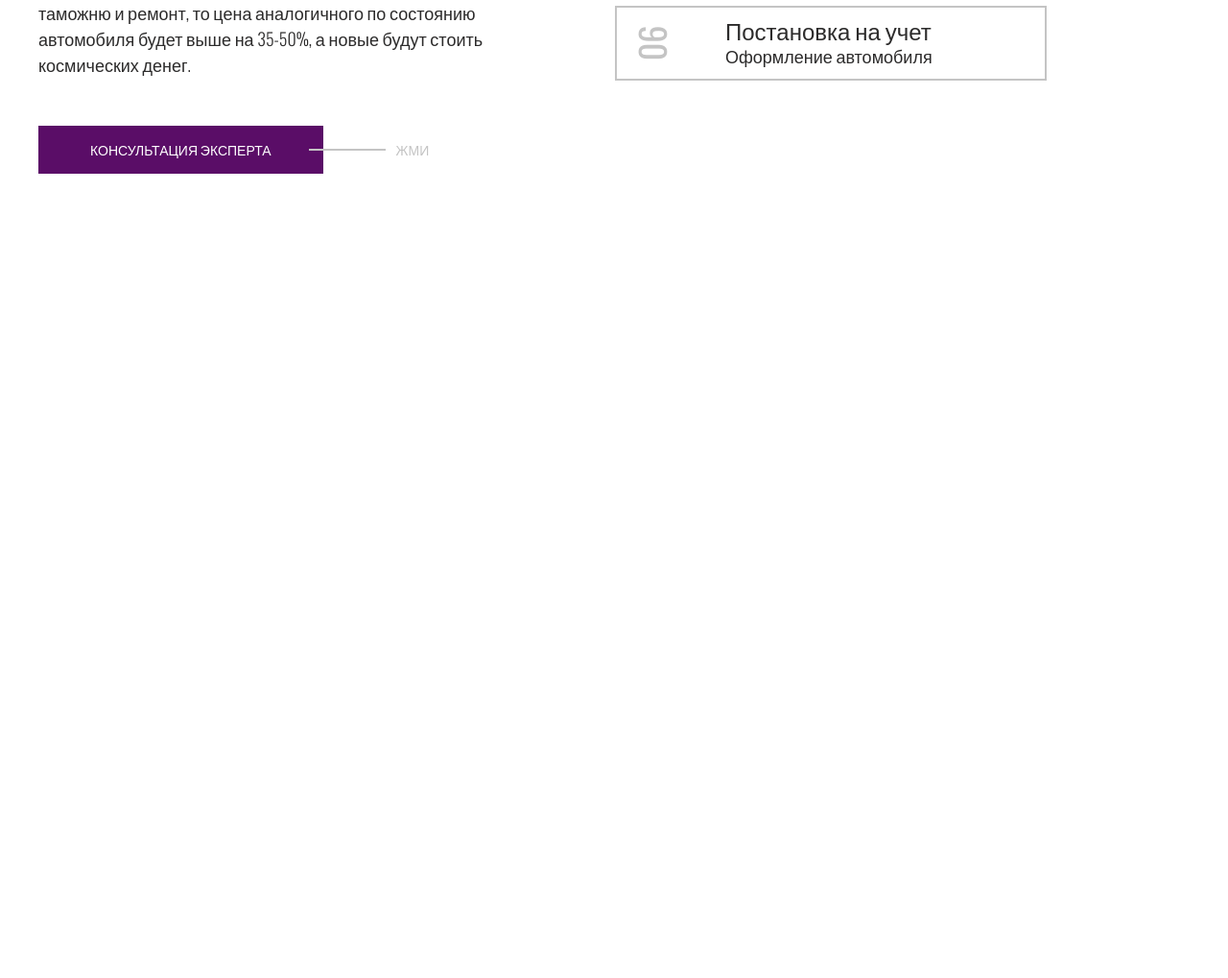
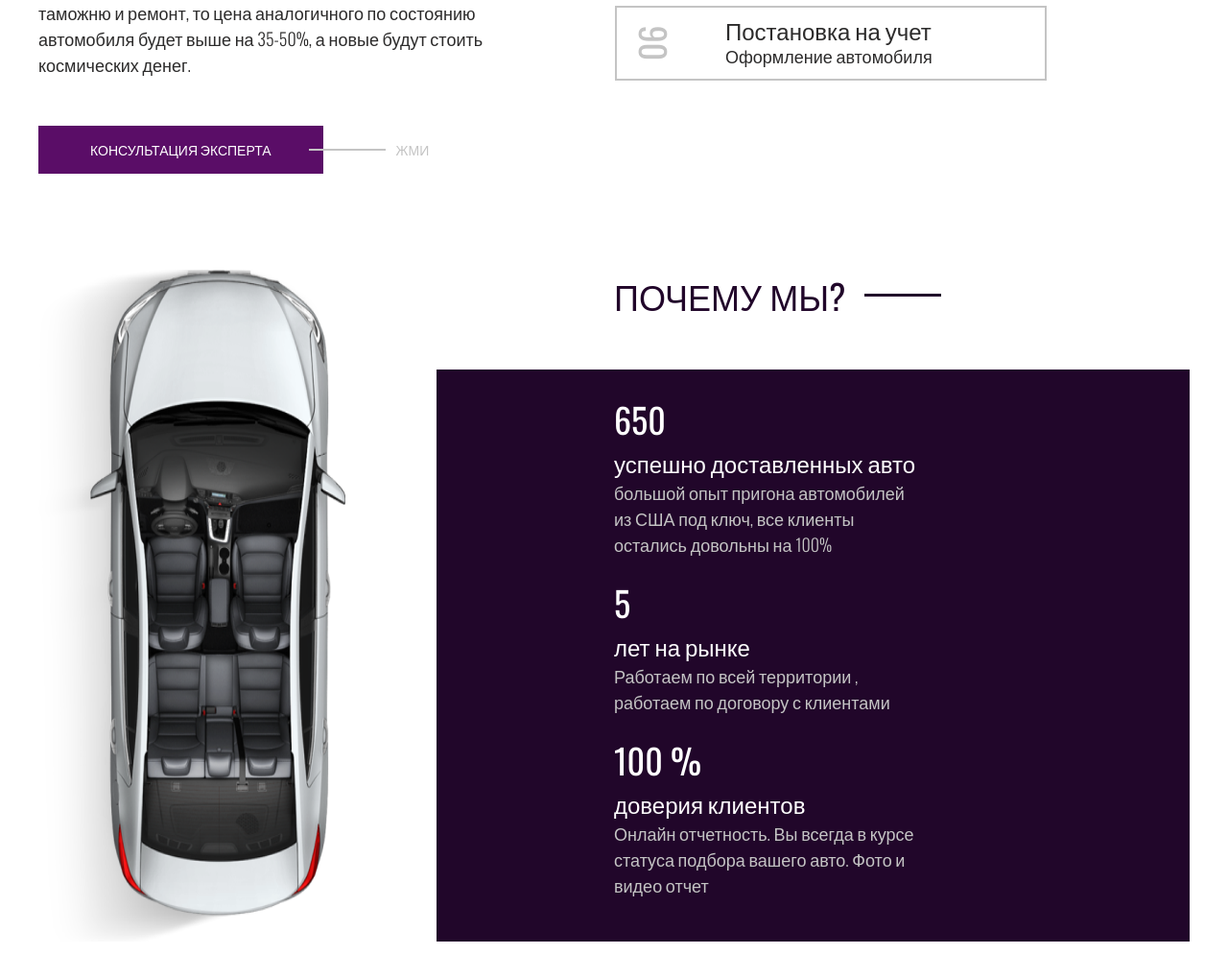
Before and after one commit to Saitama182/car, a plain HTML site: page index.html in a window 1280 px wide. Shown: the part 1706-2725 px from the top of the page at 96% size. Before the commit the page ends 1987 px from the top, so only its background shows below. Drawn offline with nearby package versions, Linux system fonts and the light colour scheme.

Commit message:
benefits

```diff
--- a/css/style.css
+++ b/css/style.css
@@ -233,3 +233,54 @@ display: inline-block;
 
 
 /* Services style end */
+
+/* Benefits style start  */
+
+.benefits {
+    margin-bottom: 100px;
+}
+
+.benefits_inner {
+    display:flex;
+}
+
+.benefits_images {
+    margin-right: 95px;
+}
+
+.benefits_content {
+   width: 100%;
+   color: white;
+}
+
+.benefits_title {
+    margin-left: 185px;
+}
+
+.benefits_list {
+    list-style: none;
+    background-color: #21062A;
+    padding: 25px 0 25px 185px;
+}
+
+.benefits_item{
+    width: 320px;
+    margin-bottom: 20px;
+}
+
+.benefits_item-num {
+    font-weight: 400;
+    font-size: 36px;
+    line-height: 54px;
+}
+
+.benefits_item-title {
+    font-size: 24px;
+    line-height: 36px;
+    font-weight: 300;
+}
+
+.benefits_item-text {
+    color: #C4C4C4;
+}
+/* Benefits style end   */
--- a/index.html
+++ b/index.html
@@ -148,6 +148,37 @@
     </section>
     <!-- Services end -->
 
+    <!-- Benefits start -->
+    <section class="benefits">
+      <div class="container">
+        <div class="benefits_inner">
+          <img src="./images/cabriolet.png" alt="cabriolet" class="benefits_images">
+          <div class="benefits_content">
+            <h2 class="title  benefits_title">ПОЧЕМУ МЫ?</h2>
+            <ul class="benefits_list">
+              <li class="benefits_item">
+                  <p class="benefits_item-num">650</p>
+                  <p class="benefits_item-title">успешно доставленных авто</p>
+                  <p class="benefits_item-text">большой опыт пригона автомобилей из США под ключ, все клиенты остались довольны на 100%</p>
+              </li>
+              <li class="benefits_item">
+                <p class="benefits_item-num">5</p>
+                <p class="benefits_item-title">лет на рынке </p>
+                <p class="benefits_item-text">Работаем по всей территории , работаем по договору с клиентами</p>
+            </li>
+            <li class="benefits_item">
+              <p class="benefits_item-num">100 %</p>
+              <p class="benefits_item-title">доверия клиентов</p>
+              <p class="benefits_item-text">Онлайн отчетность. Вы всегда в курсе статуса подбора вашего авто. Фото и видео отчет</p>
+          </li>
+            </ul>
+          </div>
+        </div>
+      </div>
+    </section>
+
+    <!-- Benefits end -->
+
     <script src="https://ajax.googleapis.com/ajax/libs/jquery/3.4.1/jquery.min.js"></script>
     <script src="./js/slick.min.js"></script>
     <script src="./js/jquery.fancybox.min.js"></script>
```
Also changed, not shown: images/cabriolet.png (added).
